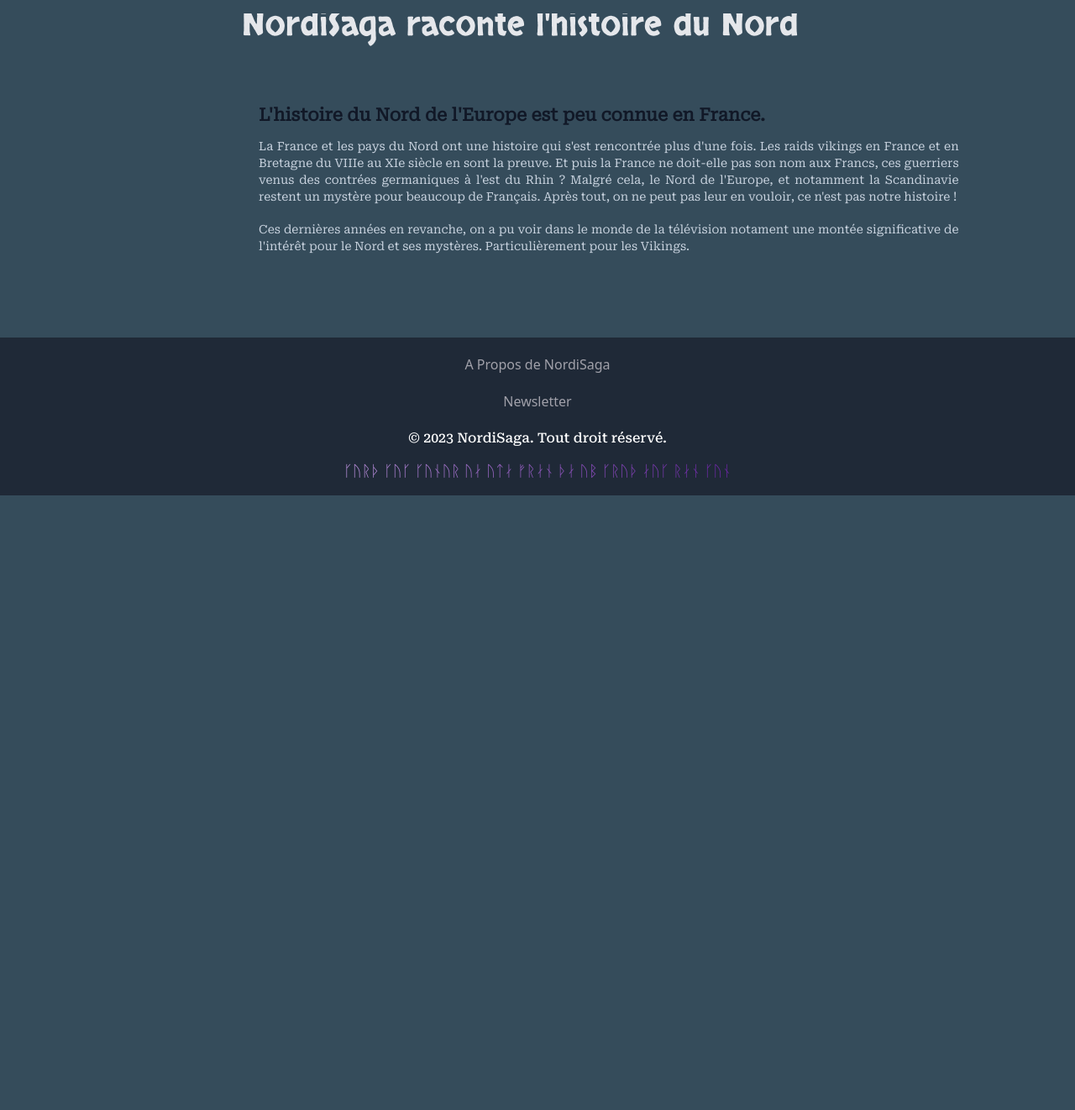
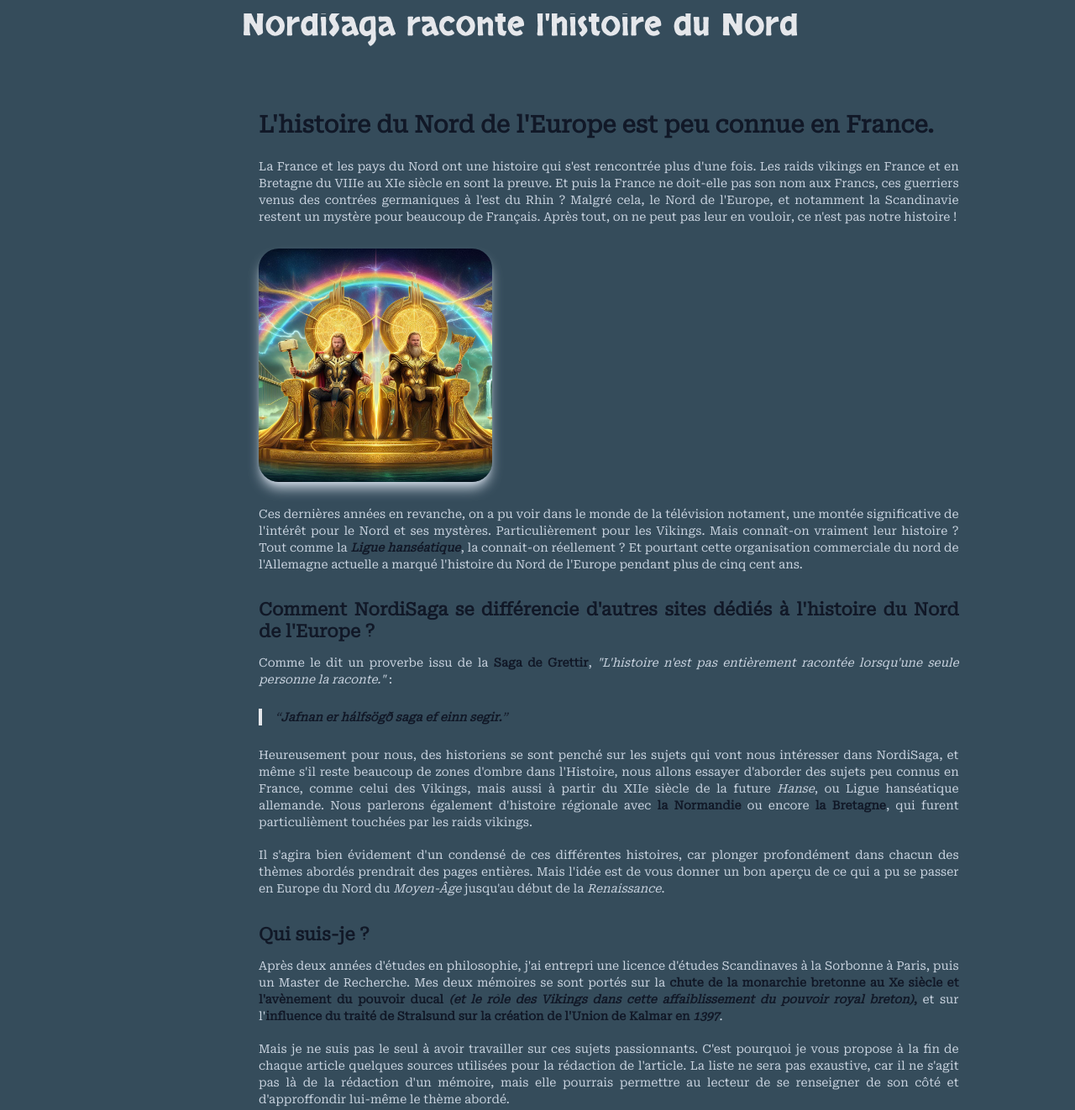
Before and after one commit to cbdefontenay/NordiSaga-Blog, an Astro site: page /about in a window 1280 px wide. Shown: the part 280-1602 px from the top of the page at 84% size. Before the commit the page ends 870 px from the top, so only its background shows below. Built offline with nearby package versions, Linux system fonts and the light colour scheme; Astro itself is replaced by a stand-in of ours.

Commit message:
about page

```diff
--- /dev/null
+++ b/src/components/ImageMdx.tsx
@@ -0,0 +1,7 @@
+const ImageMdx = () => {
+  <div>
+    <img src="/odin.jpg" alt="Odin et Thor ensemble" />
+  </div>;
+};
+
+export default ImageMdx;
--- a/src/pages/about.astro
+++ b/src/pages/about.astro
@@ -11,10 +11,14 @@
     </h1>
   </div>
   <div
-    class="prose prose-lg lg:prose-2xl overflow-visible font-robotoRegular relative w-screen text-gray-100 overflow-x-hidden px-5 md:px-0 flex flex-col justify-center mb-10 mt-12 md:mt-20 lg:ml-72 text-justify"
+    class="prose prose-lg lg:prose-2xl overflow-visible font-robotoRegular relative w-screen overflow-x-hidden px-5 md:px-0 flex flex-col justify-center mb-10 mt-12 md:mt-20 lg:ml-72 text-justify"
   >
     <div class="text-lg md:text-xl font-skranjiRegular text-gray-200">
       {about.frontmatter.title}
+    </div>
+
+    <div class="items-center justify-center text-gray-50">
+      {about.frontmatter.header}
     </div>
 
     <div class="text-sm my-12 px-5 text-slate-300">
--- a/src/pages/md/about.mdx
+++ b/src/pages/md/about.mdx
@@ -4,10 +4,31 @@
 featured: 'false'
 ---
 
+export const header = "L'histoire du Nord de l'Europe est peu connue en France."
+export const header2 = "Comment NordiSaga se différencie d'autres sites dédiés à l'histoire du Nord de l'Europe ?"
+export const header3 = "Qui suis-je ?"
 
-### L'histoire du Nord de l'Europe est peu connue en France.
+## {header}
 
 La France et les pays du Nord ont une histoire qui s'est rencontrée plus d'une fois. Les raids vikings en France et en Bretagne du
 VIIIe au XIe siècle en sont la preuve. Et puis la France ne doit-elle pas son nom aux Francs, ces guerriers venus des contrées germaniques à l'est du Rhin ? Malgré cela, le Nord de l'Europe, et notamment la Scandinavie restent un mystère pour beaucoup de Français. Après tout, on ne peut pas leur en vouloir, ce n'est pas notre histoire !
 
-Ces dernières années en revanche, on a pu voir dans le monde de la télévision notament une montée significative de l'intérêt pour le Nord et ses mystères. Particulièrement pour les Vikings.
+<img src="odin.jpg" alt="drawing" className="flex w-1/3 my-7 hover:animate-pulse items-center justify-center rounded-3xl shadow-lg shadow-slate-300"/>
+
+Ces dernières années en revanche, on a pu voir dans le monde de la télévision notament, une montée significative de l'intérêt pour le Nord et ses mystères. Particulièrement pour les Vikings. Mais connaît-on vraiment leur histoire ? Tout comme la ***Ligue hanséatique***, la connait-on réellement ? Et pourtant cette organisation commerciale du nord de l'Allemagne actuelle a marqué l'histoire du Nord de l'Europe pendant plus de cinq cent ans.
+
+### {header2}
+
+Comme le dit un proverbe issu de la **Saga de Grettir**, *"L'histoire n'est pas entièrement racontée lorsqu'une seule personne la raconte."* :
+
+> **Jafnan er hálfsögð saga ef einn segir.**
+
+Heureusement pour nous, des historiens se sont penché sur les sujets qui vont nous intéresser dans NordiSaga, et même s'il reste beaucoup de zones d'ombre dans l'Histoire, nous allons essayer d'aborder des sujets peu connus en France, comme celui des Vikings, mais aussi à partir du XIIe siècle de la future *Hanse*, ou Ligue hanséatique allemande. Nous parlerons également d'histoire régionale avec **la Normandie** ou encore **la Bretagne**, qui furent particulièment touchées par les raids vikings.
+
+Il s'agira bien évidement d'un condensé de ces différentes histoires, car plonger profondément dans chacun des thèmes abordés prendrait des pages entières. Mais l'idée est de vous donner un bon aperçu de ce qui a pu se passer en Europe du Nord du *Moyen-Âge* jusqu'au début de la *Renaissance*.
+
+### {header3}
+
+Après deux années d'études en philosophie, j'ai entrepri une licence d'études Scandinaves à la Sorbonne à Paris, puis un Master de Recherche. Mes deux mémoires se sont portés sur la **chute de la monarchie bretonne au Xe siècle et l'avènement du pouvoir ducal *(et le rôle des Vikings dans cette affaiblissement du pouvoir royal breton)*,** et sur l'**influence du traité de Stralsund sur la création de l'Union de Kalmar en *1397***.
+
+Mais je ne suis pas le seul à avoir travailler sur ces sujets passionnants. C'est pourquoi je vous propose à la fin de chaque article quelques sources utilisées pour la rédaction de l'article. La liste ne sera pas exaustive, car il ne s'agit pas là de la rédaction d'un mémoire, mais elle pourrais permettre au lecteur de se renseigner de son côté et d'approffondir lui-même le thème abordé.
```
Also changed, not shown: public/odin.jpg (added).
